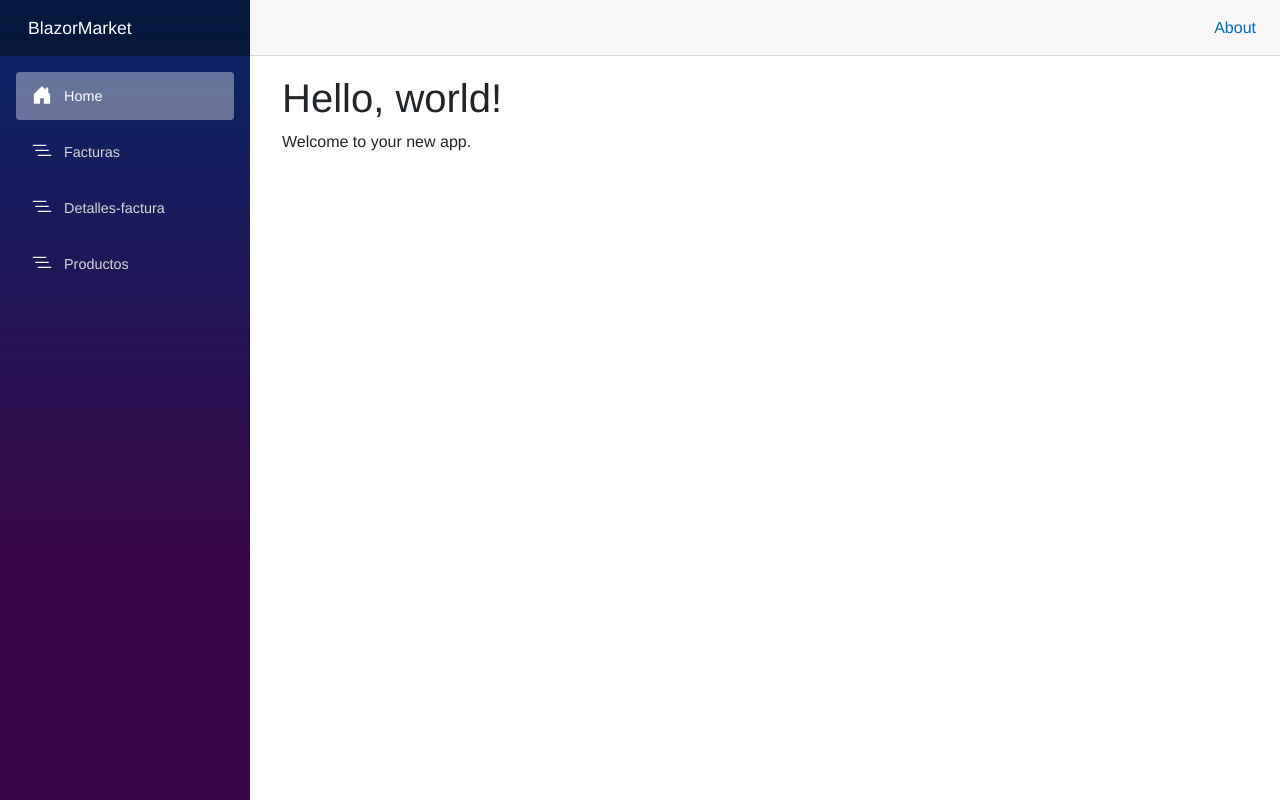
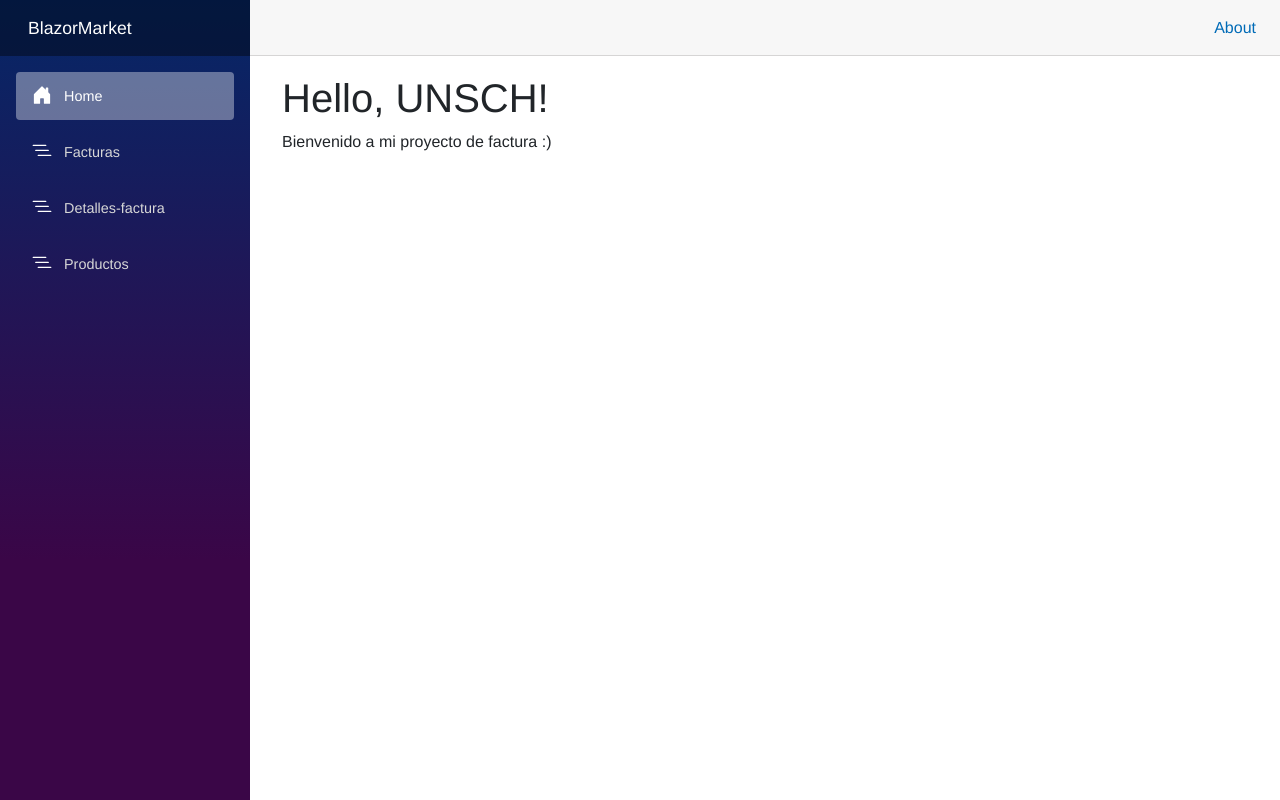
Before and after one commit to josedanielpulido/Market, an ASP.NET Core app: page / in a window 1280 px wide. Run offline with ASP.NET Core 8, Linux system fonts and the light colour scheme; style sheets or scripts are compiled from the project's sources.

Commit message:
modify Home

```diff
--- a/Components/Pages/Home.razor
+++ b/Components/Pages/Home.razor
@@ -2,6 +2,6 @@
 
 <PageTitle>Home</PageTitle>
 
-<h1>Hello, world!</h1>
+<h1>Hello, UNSCH!</h1>
 
-Welcome to your new app.
+Bienvenido a mi proyecto de factura :)
```
